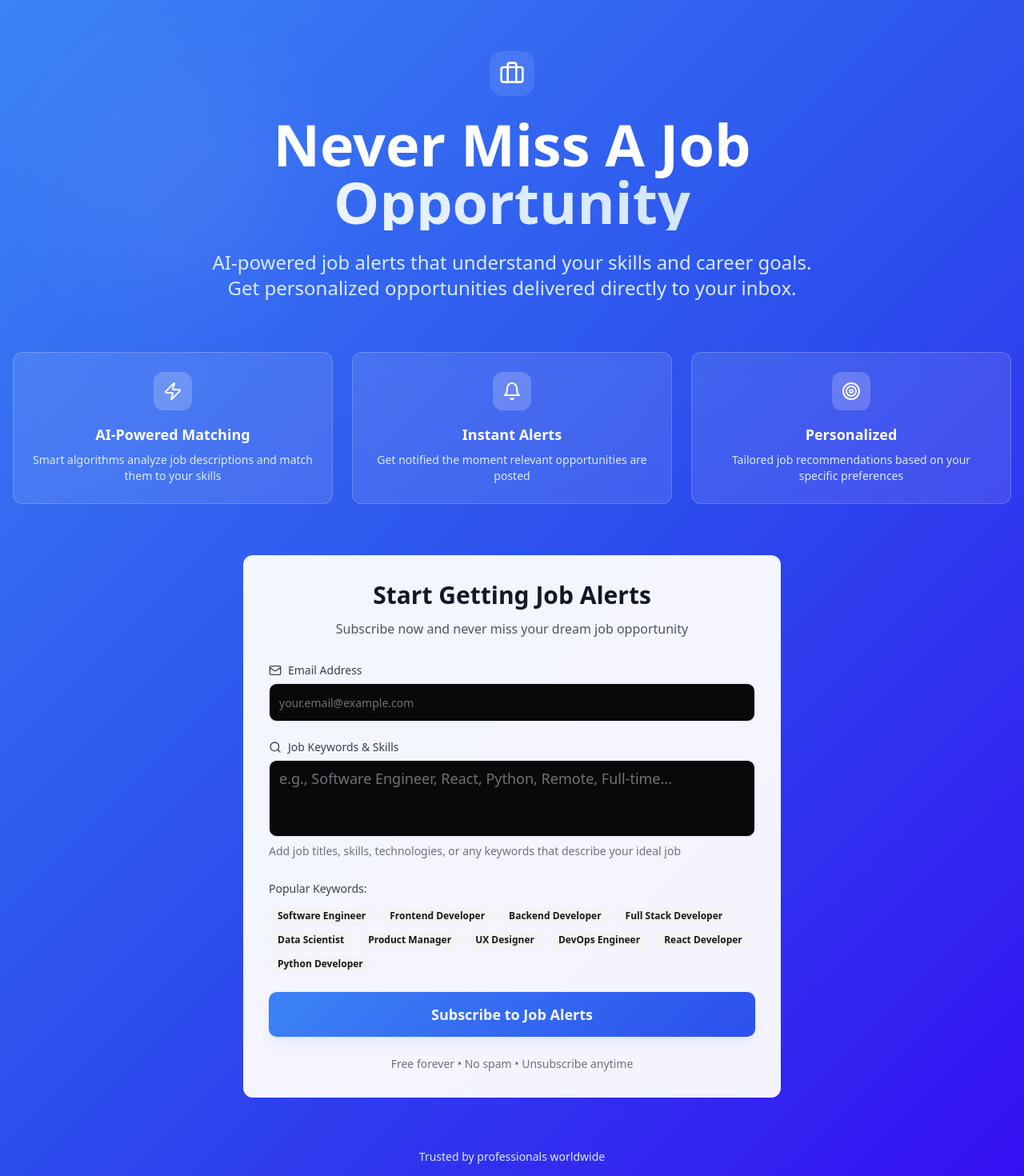
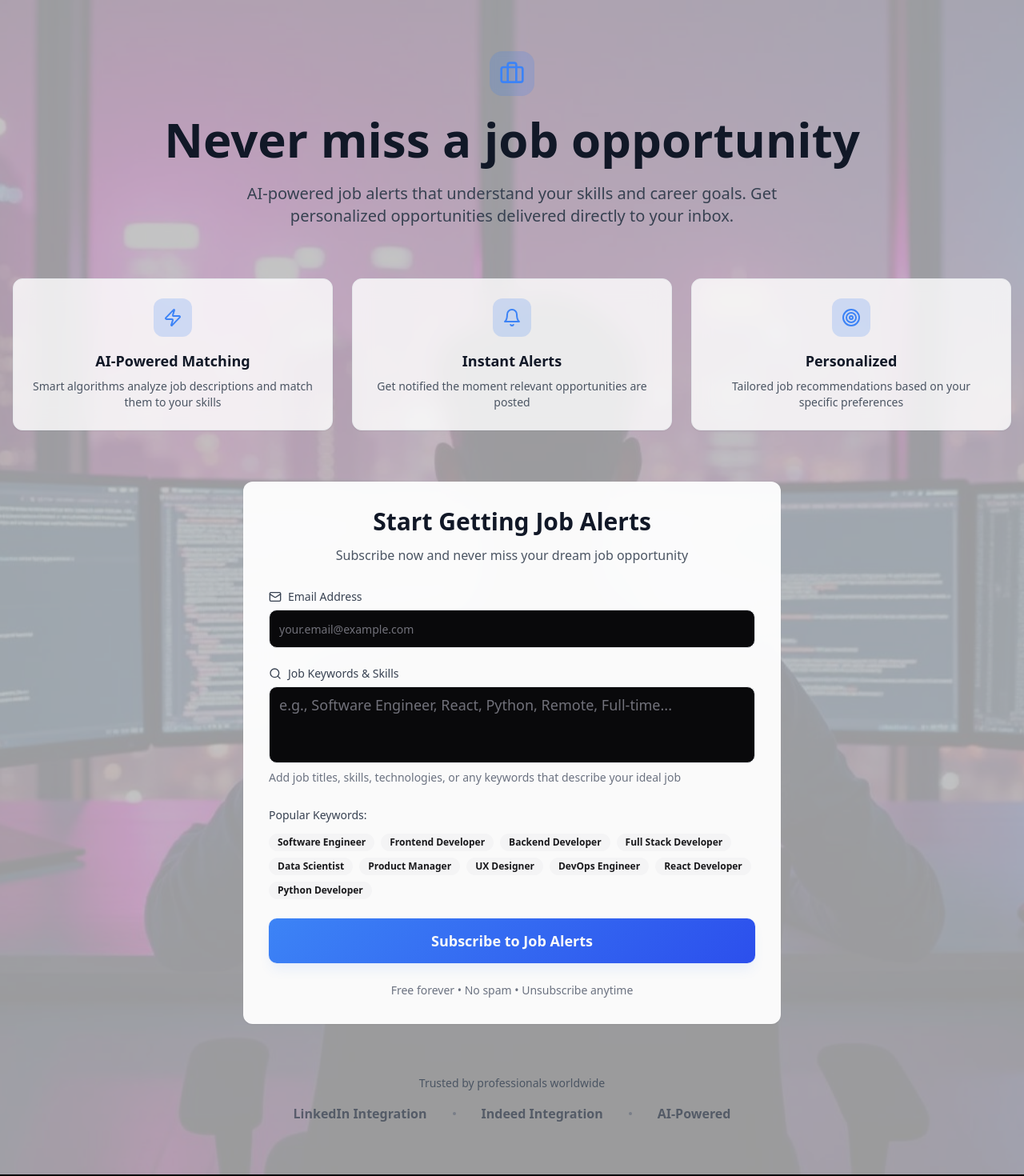
Before and after one commit to Raj-6660/Job-Finder, a React (Vite) app: page / in a window 1280 px wide. Shown: the top 1470 px of the page at 80% size. Built offline with nearby package versions, Linux system fonts and the light colour scheme.

Commit message:
Fix hero section styling
Update hero section title to "Never miss a job opportunity", decrease font size for better line fitting, and apply the provided background image with reduced opacity. Text color is adjusted to dark for better contrast with the background.

```diff
--- a/src/components/JobAlertHero.tsx
+++ b/src/components/JobAlertHero.tsx
@@ -6,6 +6,7 @@ import { Card, CardContent } from "@/components/ui/card";
 import { Badge } from "@/components/ui/badge";
 import { Briefcase, Mail, Search, Zap, Bell, Target } from "lucide-react";
 import { useState } from "react";
+import heroBackground from "@/assets/hero-background.png";
 
 const JobAlertHero = () => {
   const [email, setEmail] = useState("");
@@ -28,28 +29,29 @@ const JobAlertHero = () => {
   ];
 
   return (
-    <div className="min-h-screen bg-gradient-hero relative overflow-hidden">
-      {/* Background decoration */}
+    <div className="min-h-screen relative overflow-hidden">
+      {/* Background image with overlay */}
       <div className="absolute inset-0">
-        <div className="absolute top-20 left-20 w-72 h-72 bg-white/5 rounded-full blur-3xl"></div>
-        <div className="absolute bottom-20 right-20 w-96 h-96 bg-white/3 rounded-full blur-3xl"></div>
+        <img
+          src={heroBackground}
+          alt="Developer background"
+          className="w-full h-full object-cover opacity-40"
+        />
+        <div className="absolute inset-0 bg-white/60"></div>
       </div>
 
       <div className="relative z-10 container mx-auto px-4 py-16">
         {/* Header */}
         <div className="text-center mb-16">
           <div className="flex items-center justify-center mb-6">
-            <div className="p-3 bg-white/10 rounded-2xl backdrop-blur-sm">
-              <Briefcase className="w-8 h-8 text-white" />
+            <div className="p-3 bg-primary/20 rounded-2xl backdrop-blur-sm">
+              <Briefcase className="w-8 h-8 text-primary" />
             </div>
           </div>
-          <h1 className="text-5xl md:text-6xl lg:text-7xl font-bold text-white mb-6 leading-tight">
-            Never Miss A Job
-            <span className="block bg-gradient-to-r from-white to-blue-200 bg-clip-text text-transparent">
-              Opportunity
-            </span>
+          <h1 className="text-4xl md:text-5xl lg:text-6xl font-bold text-gray-900 mb-6 leading-tight">
+            Never miss a job opportunity
           </h1>
-          <p className="text-xl md:text-2xl text-blue-100 max-w-3xl mx-auto leading-relaxed">
+          <p className="text-lg md:text-xl text-gray-700 max-w-3xl mx-auto leading-relaxed">
             AI-powered job alerts that understand your skills and career goals.
             Get personalized opportunities delivered directly to your inbox.
           </p>
@@ -57,33 +59,33 @@ const JobAlertHero = () => {
 
         {/* Features */}
         <div className="grid grid-cols-1 md:grid-cols-3 gap-6 mb-16">
-          <Card className="bg-white/10 backdrop-blur-md border-white/20 hover:bg-white/15 transition-all duration-300">
+          <Card className="bg-white/80 backdrop-blur-md border-gray-200 hover:bg-white/90 transition-all duration-300">
             <CardContent className="p-6 text-center">
-              <div className="w-12 h-12 bg-white/20 rounded-xl flex items-center justify-center mx-auto mb-4">
-                <Zap className="w-6 h-6 text-white" />
+              <div className="w-12 h-12 bg-primary/20 rounded-xl flex items-center justify-center mx-auto mb-4">
+                <Zap className="w-6 h-6 text-primary" />
               </div>
-              <h3 className="text-lg font-semibold text-white mb-2">AI-Powered Matching</h3>
-              <p className="text-blue-100 text-sm">Smart algorithms analyze job descriptions and match them to your skills</p>
+              <h3 className="text-lg font-semibold text-gray-900 mb-2">AI-Powered Matching</h3>
+              <p className="text-gray-600 text-sm">Smart algorithms analyze job descriptions and match them to your skills</p>
             </CardContent>
           </Card>
 
-          <Card className="bg-white/10 backdrop-blur-md border-white/20 hover:bg-white/15 transition-all duration-300">
+          <Card className="bg-white/80 backdrop-blur-md border-gray-200 hover:bg-white/90 transition-all duration-300">
             <CardContent className="p-6 text-center">
-              <div className="w-12 h-12 bg-white/20 rounded-xl flex items-center justify-center mx-auto mb-4">
-                <Bell className="w-6 h-6 text-white" />
+              <div className="w-12 h-12 bg-primary/20 rounded-xl flex items-center justify-center mx-auto mb-4">
+                <Bell className="w-6 h-6 text-primary" />
               </div>
-              <h3 className="text-lg font-semibold text-white mb-2">Instant Alerts</h3>
-              <p className="text-blue-100 text-sm">Get notified the moment relevant opportunities are posted</p>
+              <h3 className="text-lg font-semibold text-gray-900 mb-2">Instant Alerts</h3>
+              <p className="text-gray-600 text-sm">Get notified the moment relevant opportunities are posted</p>
             </CardContent>
           </Card>
 
-          <Card className="bg-white/10 backdrop-blur-md border-white/20 hover:bg-white/15 transition-all duration-300">
+          <Card className="bg-white/80 backdrop-blur-md border-gray-200 hover:bg-white/90 transition-all duration-300">
             <CardContent className="p-6 text-center">
-              <div className="w-12 h-12 bg-white/20 rounded-xl flex items-center justify-center mx-auto mb-4">
-                <Target className="w-6 h-6 text-white" />
+              <div className="w-12 h-12 bg-primary/20 rounded-xl flex items-center justify-center mx-auto mb-4">
+                <Target className="w-6 h-6 text-primary" />
               </div>
-              <h3 className="text-lg font-semibold text-white mb-2">Personalized</h3>
-              <p className="text-blue-100 text-sm">Tailored job recommendations based on your specific preferences</p>
+              <h3 className="text-lg font-semibold text-gray-900 mb-2">Personalized</h3>
+              <p className="text-gray-600 text-sm">Tailored job recommendations based on your specific preferences</p>
             </CardContent>
           </Card>
         </div>
@@ -174,13 +176,13 @@ const JobAlertHero = () => {
 
         {/* Trust indicators */}
         <div className="text-center mt-16">
-          <p className="text-blue-100 text-sm mb-4">Trusted by professionals worldwide</p>
-          <div className="flex justify-center items-center space-x-8 opacity-60">
-            <div className="text-white font-semibold">LinkedIn Integration</div>
-            <div className="w-1 h-1 bg-white rounded-full"></div>
-            <div className="text-white font-semibold">Indeed Integration</div>
-            <div className="w-1 h-1 bg-white rounded-full"></div>
-            <div className="text-white font-semibold">AI-Powered</div>
+          <p className="text-gray-600 text-sm mb-4">Trusted by professionals worldwide</p>
+          <div className="flex justify-center items-center space-x-8 opacity-70">
+            <div className="text-gray-700 font-semibold">LinkedIn Integration</div>
+            <div className="w-1 h-1 bg-gray-500 rounded-full"></div>
+            <div className="text-gray-700 font-semibold">Indeed Integration</div>
+            <div className="w-1 h-1 bg-gray-500 rounded-full"></div>
+            <div className="text-gray-700 font-semibold">AI-Powered</div>
           </div>
         </div>
       </div>
```
Also changed, not shown: src/assets/hero-background.png (added).
